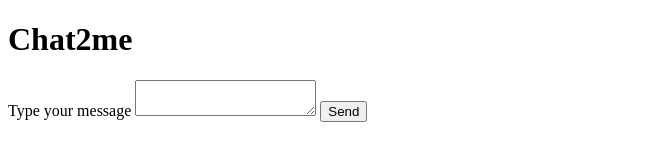
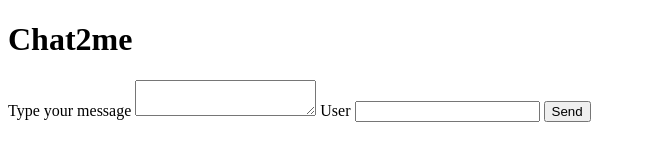
Before and after one commit to hamdiheb/chat_app, a plain HTML site: page index.html in a window 1280 px wide. Shown: the whole page, without its empty margins (0-646 px from the left). Drawn offline with Linux system fonts and the light colour scheme.

Commit message:
Updated the index to add the user section

```diff
--- a/index.html
+++ b/index.html
@@ -12,8 +12,13 @@
       <article class="main_chat"></article>
       <label> Type your message </label>
       <textarea class="main_chat_textarea"></textarea>
+      <label>
+        User
+        <input type="text" class="main_user_name" />
+      </label>
       <button class="main_chat_send_button">Send</button>
     </main>
     <footer></footer>
+    <script src="/front/script.js"></script>
   </body>
 </html>
```
